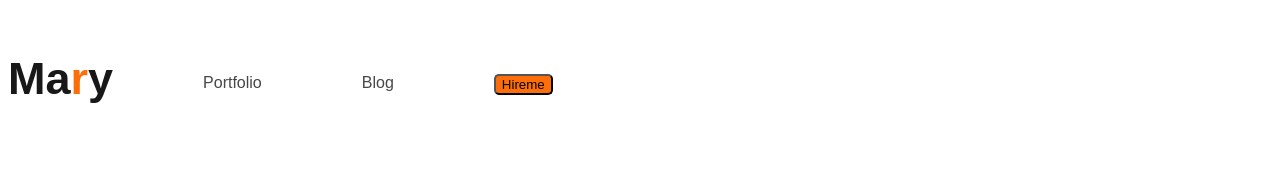
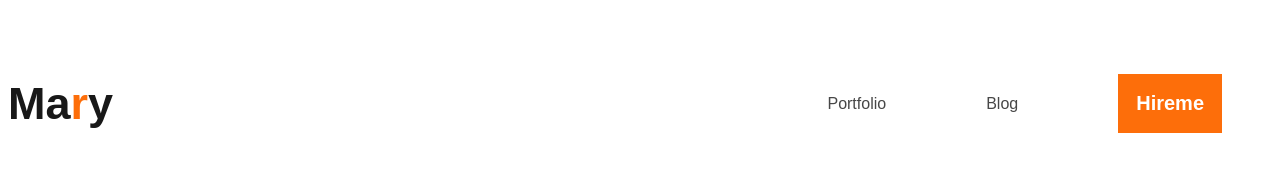
Before and after one commit to bibjaw99/ph_portfolio, a plain HTML site: page index.html in a window 1280 px wide. Drawn offline with Linux system fonts and the light colour scheme.

Commit message:
nav bar done

```diff
--- a/css/style.css
+++ b/css/style.css
@@ -5,12 +5,20 @@
   color: #fd6e0a;
 }
 .btn_primary {
+  padding: 18px;
   border-radius: 5px;
   background: #fd6e0a;
+  border: 0;
+  border-radius: 0;
+  color: white;
+  font-size: 20px;
+  font-weight: 700;
 }
 /* nav related styles */
 nav {
   display: flex;
+  justify-content: space-between;
+  align-items: center;
 }
 .nav-title {
   color: #181818;
@@ -20,6 +28,7 @@ nav {
 
 nav > ul {
   display: flex;
+  align-items: center;
 }
 
 nav li {
```
